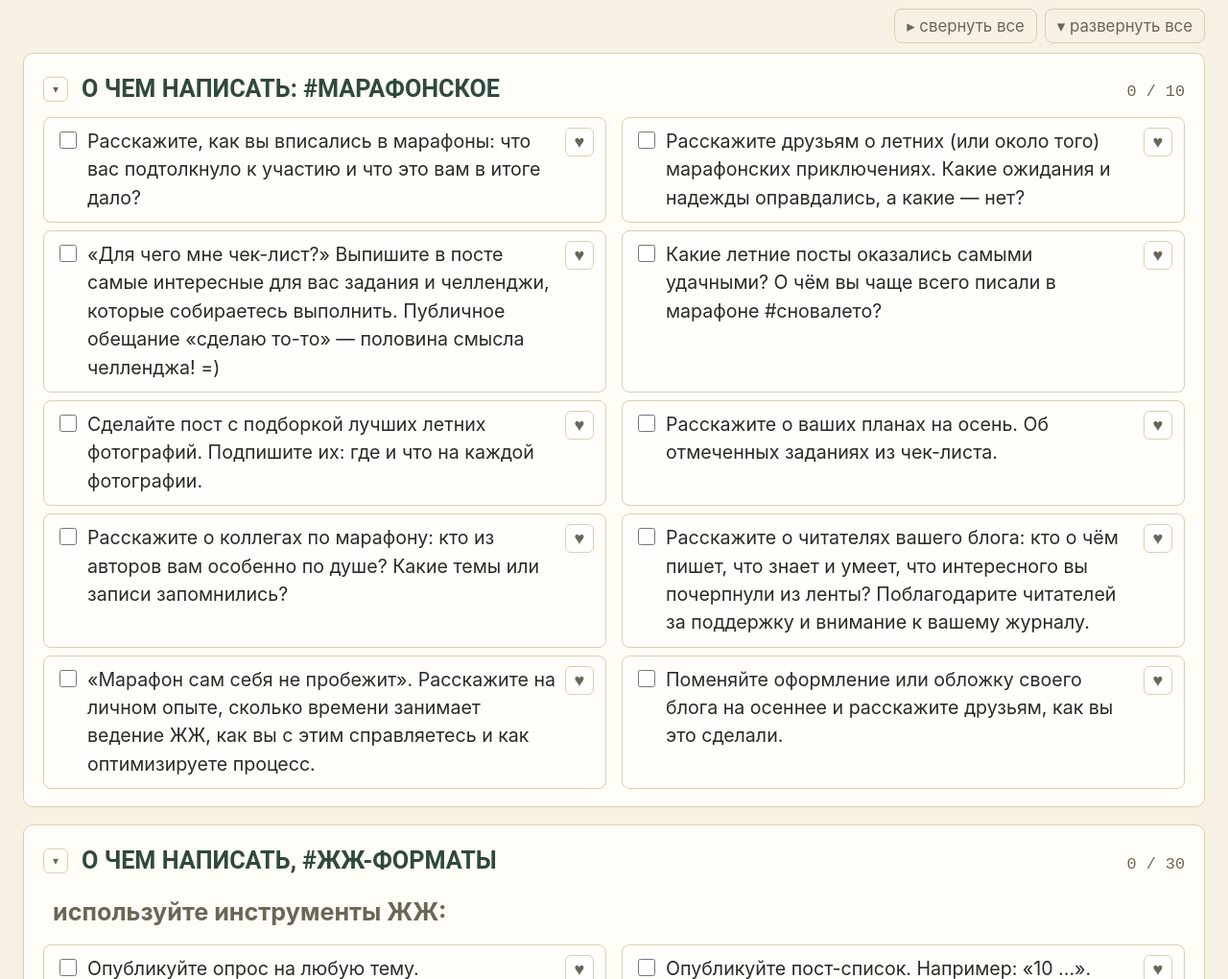
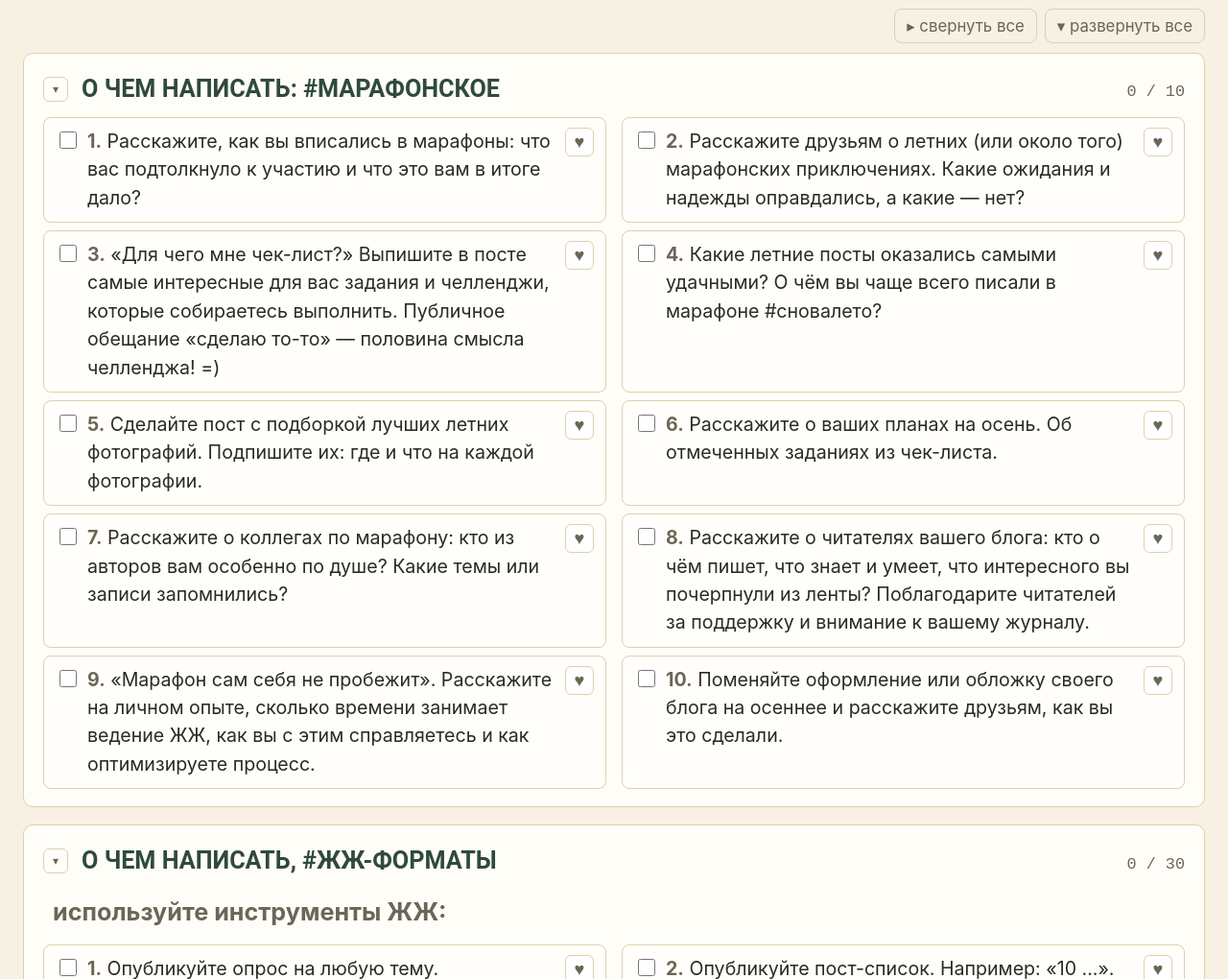
Before and after one commit to lusirimon/4ek-lis, a plain HTML site: page index.html in a window 1280 px wide. Shown: the part 1780-2800 px from the top of the page at 96% size. Drawn offline with Linux system fonts and the light colour scheme.

Commit message:
Update index.html

```diff
--- a/index.html
+++ b/index.html
@@ -3,7 +3,7 @@
 <head>
 <meta charset="UTF-8">
 <meta name="viewport" content="width=device-width, initial-scale=1.0">
-<title>Марафон ЖЖ</title>
+<title>Чек-лист</title>
 <style>
   :root{
      --text-scale:1.40;
@@ -41,6 +41,9 @@
    .task-card .task-marks{grid-column:2; grid-row:1; display:flex; flex-direction:column; gap:5px; margin:0;}
    .task-card .links{grid-column:1 / -1; margin:8px 0 0 26px; display:flex; flex-direction:column; gap:6px;}
   .link-field{display:flex; flex-direction:column; gap:2px;}
+  .link-row{display:flex; align-items:center; gap:6px;}
+  .link-num{color:var(--ink-soft); font-weight:700; font-size:calc(12px * var(--text-scale)); flex:none; min-width:1.6em; text-align:right;}
+  .link-row input{flex:1; min-width:0;}
   .links input{font-size:calc(12px * var(--text-scale)); padding:6px 8px;}
   .links input.link-bad{border-color:var(--coral); background:#FBEAE6;}
   .link-warn{font-size:calc(11px * var(--text-scale)); color:var(--coral);}
@@ -84,6 +87,7 @@
   .typo-row input[type=text]:focus{ outline:none; }
   .typo-row button{ flex:none; }
   .typo-thanks{ color:var(--forest); font-size:calc(12px * var(--text-scale)); padding:6px 16px; }
+  .task-num{ color:var(--ink-soft); font-weight:700; }
 </style>
 </head>
 <body>
@@ -164,7 +168,7 @@
    шаблона (например на дату), иначе у участниц не подтянутся
    новые категории/задания — старая версия просто останется как есть.
    ============================================================ */
-const TEMPLATE_VERSION = '2026-08-30';
+const TEMPLATE_VERSION = '2026-08-31';
 const DEFAULT_STATS_URL = 'https://script.google.com/macros/s/AKfycbxEyJsVyA0ob6vLd7-6FJq9g9inELM1LRFAHvLHPsmq_6fTbkBKDt1YNpIQIwbWByud/exec';
 const EMBEDDED_TEMPLATE = {
   "title": "#НЕСКУЧНАЯОСЕНЬ. Чек-лист от 4ek-Lisa",
@@ -987,7 +991,7 @@ const EMBEDDED_TEMPLATE = {
         },
         {
           "id": "tvdu03j8",
-          "text": "#**пропокупку** \"Не очень было понятно, зачем, но такое милое, что захотелось взять.\"  \"Почти не пользуюсь, но радует. \"Покажите распаковку — обновки, полезные приспособления по хозяйству, «моя прелесть» :)"
+          "text": "#**расскажитепропокупку** \"Не очень было понятно, зачем, но такое милое, что захотелось взять.\"  \"Почти не пользуюсь, но радует. \"Покажите распаковку — обновки, полезные приспособления по хозяйству, «моя прелесть» :)"
         },
         {
           "id": "t33vkcsg",
@@ -1089,7 +1093,7 @@ const EMBEDDED_TEMPLATE = {
       "tasks": [
         {
           "id": "tmmol1ct",
-          "text": "[#люкогеография](https://www.livejournal.com/rsearch/?tags=%23%D0%BB%D1%8E%D0%BA%D0%BE%D0%B3%D0%B5%D0%BE%D0%B3%D1%80%D0%B0%D1%84%D0%B8%D1%8F&searchArea=post) (люки на улицах)"
+          "text": "[#люкогеография](https://www.livejournal.com/rsearch/?tags=%23%D0%BB%D1%8E%D0%BA%D0%BE%D0%B3%D0%B5%D0%BE%D0%B3%D1%80%D0%B0%D1%84%D0%B8%D1%8F&searchArea=post) \n(люки на улицах)"
         },
         {
           "id": "tuy58o0p",
@@ -1133,11 +1137,11 @@ const EMBEDDED_TEMPLATE = {
         },
         {
           "id": "tzxya0u5",
-          "text": "[#городаивеси](https://www.livejournal.com/rsearch/?tags=%23%D0%B3%D0%BE%D1%80%D0%BE%D0%B4%D0%B0%D0%B8%D0%B2%D0%B5%D1%81%D0%B8&searchArea=post) (игра, вариативная)"
+          "text": "[#городаивеси](https://www.livejournal.com/rsearch/?tags=%23%D0%B3%D0%BE%D1%80%D0%BE%D0%B4%D0%B0%D0%B8%D0%B2%D0%B5%D1%81%D0%B8&searchArea=post) \n(игра, вариативная)"
         },
         {
           "id": "tne9747l",
-          "text": "[#городаипесни](https://www.livejournal.com/rsearch/?tags=%23%D0%B3%D0%BE%D1%80%D0%BE%D0%B4%D0%B0%D0%B8%D0%BF%D0%B5%D1%81%D0%BD%D0%B8&searchArea=post) (гимны, песни о городах)"
+          "text": "[#городаипесни](https://www.livejournal.com/rsearch/?tags=%23%D0%B3%D0%BE%D1%80%D0%BE%D0%B4%D0%B0%D0%B8%D0%BF%D0%B5%D1%81%D0%BD%D0%B8&searchArea=post) \n(гимны, песни о городах)"
         },
         {
           "id": "tadbbeyx",
@@ -1200,15 +1204,19 @@ const EMBEDDED_TEMPLATE = {
         },
         {
           "id": "tydyf2fj",
-          "text": "[#фоторецепт](https://www.livejournal.com/rsearch/?tags=%23%D1%84%D0%BE%D1%82%D0%BE%D1%80%D0%B5%D1%86%D0%B5%D0%BF%D1%82&searchArea=post) (кулинария)"
+          "text": "[#фоторецепт](https://www.livejournal.com/rsearch/?tags=%23%D1%84%D0%BE%D1%82%D0%BE%D1%80%D0%B5%D1%86%D0%B5%D0%BF%D1%82&searchArea=post) (пошаговый)"
         },
         {
           "id": "tohwinwd",
-          "text": "[#покажисвойзавтрак](https://www.livejournal.com/rsearch/?tags=%23%D0%BF%D0%BE%D0%BA%D0%B0%D0%B6%D0%B8%D1%81%D0%B2%D0%BE%D0%B9%D0%B7%D0%B0%D0%B2%D1%82%D1%80%D0%B0%D0%BA&searchArea=post), [#покажисвойужин](https://www.livejournal.com/rsearch/?tags=%23%D0%BF%D0%BE%D0%BA%D0%B0%D0%B6%D0%B8%D1%81%D0%B2%D0%BE%D0%B9%D1%83%D0%B6%D0%B8%D0%BD&searchArea=post)"
+          "text": "[#покажисвойзавтрак](https://www.livejournal.com/rsearch/?tags=%23%D0%BF%D0%BE%D0%BA%D0%B0%D0%B6%D0%B8%D1%81%D0%B2%D0%BE%D0%B9%D0%B7%D0%B0%D0%B2%D1%82%D1%80%D0%B0%D0%BA&searchArea=post), [#покажисвойужин](https://www.livejournal.com/rsearch/?tags=%23%D0%BF%D0%BE%D0%BA%D0%B0%D0%B6%D0%B8%D1%81%D0%B2%D0%BE%D0%B9%D1%83%D0%B6%D0%B8%D0%BD&searchArea=post)\n(лытдыбр, фото блюда)"
+        },
+		 {
+          "id": "tsgby0gy",
+          "text": "[#моячашкакружка](https://www.livejournal.com/rsearch/?tags=%23%D0%BC%D0%BE%D1%8F%D1%87%D0%B0%D1%88%D0%BA%D0%B0%D0%BA%D1%80%D1%83%D0%B6%D0%BA%D0%B0&searchArea=post)\n(любимая; привычная; памятная)"
         },
         {
           "id": "teqj29rk",
-          "text": "[#пропокупку](https://www.livejournal.com/rsearch/?tags=%23%D0%BF%D1%80%D0%BE%D0%BF%D0%BE%D0%BA%D1%83%D0%BF%D0%BA%D1%83&searchArea=post)"
+          "text": "[#расскажитепропокупку](https://www.livejournal.com/rsearch/?tags=%23%D0%BF%D1%80%D0%BE%D0%BF%D0%BE%D0%BA%D1%83%D0%BF%D0%BA%D1%83&searchArea=post)"
         },
         {
           "id": "torr3dvg",
@@ -1216,19 +1224,23 @@ const EMBEDDED_TEMPLATE = {
         },
         {
           "id": "t8x18thl",
-          "text": "[#проверенонасебе](https://www.livejournal.com/rsearch/?tags=%23%D0%BF%D1%80%D0%BE%D0%B2%D0%B5%D1%80%D0%B5%D0%BD%D0%BE%D0%BD%D0%B0%D1%81%D0%B5%D0%B1%D0%B5&searchArea=post) (советы из личного опыта)"
+          "text": "[#проверенонасебе](https://www.livejournal.com/rsearch/?tags=%23%D0%BF%D1%80%D0%BE%D0%B2%D0%B5%D1%80%D0%B5%D0%BD%D0%BE%D0%BD%D0%B0%D1%81%D0%B5%D0%B1%D0%B5&searchArea=post) \n(советы из личного опыта)"
         },
         {
           "id": "t4sihmej",
-          "text": "[#мойтоп](https://www.livejournal.com/rsearch/?tags=%D0%BC%D0%BE%D0%B9%D1%82%D0%BE%D0%BF&searchArea=post) (то, что называлось \"в мемориз\")"
+          "text": "[#мойтоп](https://www.livejournal.com/rsearch/?tags=%D0%BC%D0%BE%D0%B9%D1%82%D0%BE%D0%BF&searchArea=post) \n(то, что называлось \"в мемориз\")"
         },
         {
           "id": "tnbjhzc3",
-          "text": "[#яскучаюпо](https://www.livejournal.com/rsearch/?tags=%23%D1%8F%D1%81%D0%BA%D1%83%D1%87%D0%B0%D1%8E%D0%BF%D0%BE&searchArea=post) (кому-либо/чему-либо)"
+          "text": "[#яскучаюпо](https://www.livejournal.com/rsearch/?tags=%23%D1%8F%D1%81%D0%BA%D1%83%D1%87%D0%B0%D1%8E%D0%BF%D0%BE&searchArea=post) \n(кому-либо, чему-либо)"
         },
         {
           "id": "tsgby0gy",
           "text": "[#чётаржу!](https://www.livejournal.com/rsearch/?tags=%23%D1%87%D1%91%D1%82%D0%B0%D1%80%D0%B6%D1%83!&searchArea=post))"
+        },
+        {
+          "id": "t8wtp4y6",
+          "text": "[#хешмоб](https://www.livejournal.com/rsearch/?tags=%23%D1%85%D0%B5%D1%88%D0%BC%D0%BE%D0%B1&searchArea=post) \n (о хешмобоах; предложение новых)"
         }
       ]
     },
@@ -1530,7 +1542,6 @@ function loadState(){
   if(!state.progress) state.progress = {quotaTargets:{}, tasks:{}, collapsed:{}};
   if(!state.progress.collapsed) state.progress.collapsed = {};
     if(!state.settings) state.settings = {nick:'', statsUrl: DEFAULT_STATS_URL};
-  if(!state.settings.statsUrl) state.settings.statsUrl = DEFAULT_STATS_URL;
   if(!state.settings.statsUrl) state.settings.statsUrl = DEFAULT_STATS_URL;
   if(state.templateVersion !== TEMPLATE_VERSION){
     // подтянули новую версию шаблона; личный прогресс (по id заданий) не трогаем
@@ -1742,13 +1753,13 @@ function renderMarathon(){
       <div class="cat-body">
         ${cat.desc && cat.desc.trim() ? `<div class="cat-desc">${formatTaskText(cat.desc)}</div>` : ''}
         <div class="task-grid">
-          ${cat.tasks.map(t=>{
+          ${cat.tasks.map((t,idx)=>{
   const ts = getTaskState(t.id);
   return `<div class="task-card ${ts.checked?'done':''}">
     <div class="task-card-inner">
       <label>
         <input type="checkbox" ${ts.checked?'checked':''} data-check="${t.id}">
-                  <span>${formatTaskText(t.text)}</span>
+        <span><span class="task-num">${idx+1}.</span> ${formatTaskText(t.text)}</span>
       </label>
                 <div class="task-marks">
                   <button type="button" class="mark-btn ${ts.marks.liked?'on':''}" data-mark="${t.id}|liked" title="Понравилось">♥</button>
@@ -1759,7 +1770,10 @@ function renderMarathon(){
                   const bad = val && !isLikelyUrl(val);
                   const dup = val && !bad && isDuplicateLink(ts, i, val);
                   return `<div class="link-field">
+                    <div class="link-row">
+                      <span class="link-num">${i+1}.</span>
                       <input type="text" class="${(bad||dup)?'link-bad':''}" placeholder="ссылка на пост" value="${escAttr(v)}" data-link="${t.id}|${i}">
+                    </div>
                     ${bad ? '<span class="link-warn">⚠ это не похоже на ссылку</span>' : ''}
                     ${dup ? '<span class="link-warn">⚠ такая ссылка уже есть в этом задании</span>' : ''}
                   </div>`;
```
Lines whose indentation alone changed are shown as unchanged.
